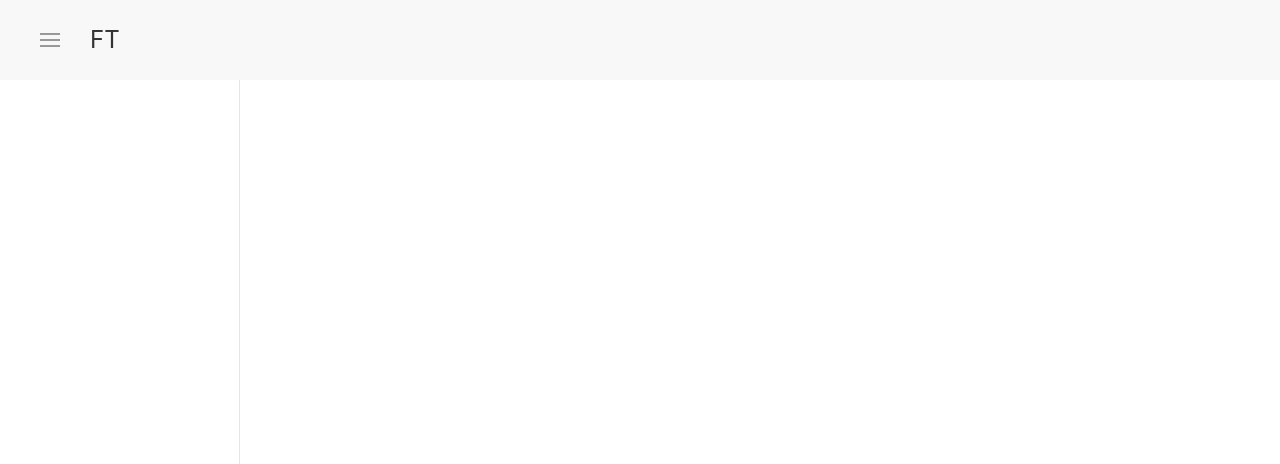
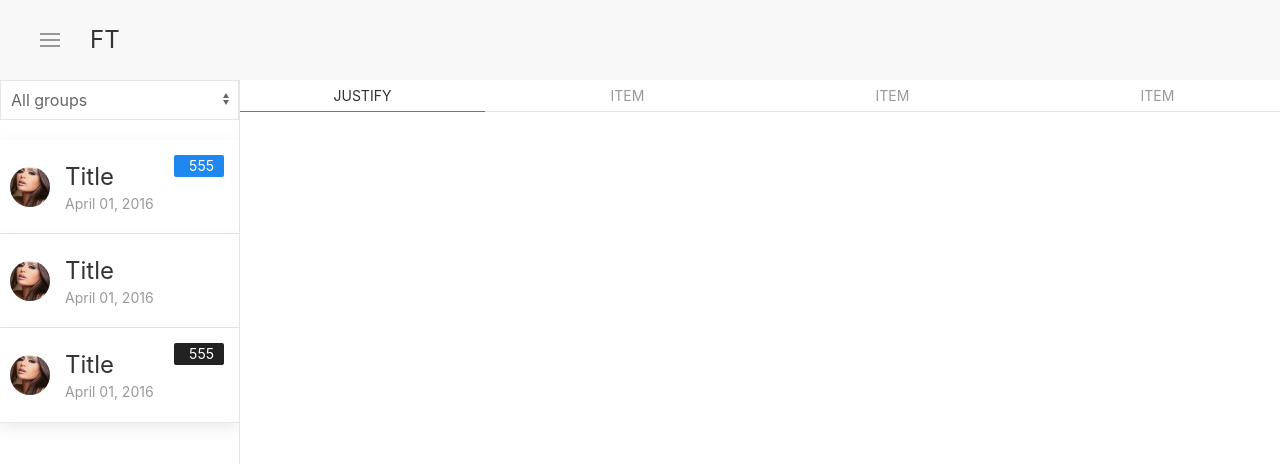
Before and after one commit to YevheniiStepaniuk/YevheniiStepaniuk.github.io, a plain HTML site: page ft/index.html in a window 1280 px wide. Shown: the top 464 px of the page. Drawn offline with nearby package versions, Linux system fonts and the light colour scheme.

Commit message:
my-govnocode (#1)
* my-govnocode

* merged with existing markup

```diff
--- a/ft/index.html
+++ b/ft/index.html
@@ -11,12 +11,13 @@
     <link rel="stylesheet" href="https://cdnjs.cloudflare.com/ajax/libs/uikit/3.0.0-rc.10/css/uikit.min.css" />
     <link rel="stylesheet" href="./style.css" />
 </head>
+
 <body>
     <div uk-sticky class="uk-navbar-container tm-navbar-container uk-active">
         <div class="uk-container uk-container-expand">
             <nav uk-navbar>
-                  <div class="uk-navbar-left">
-                      <a id="sidebar_toggle" class="uk-navbar-toggle" uk-navbar-toggle-icon ></a>
+                <div class="uk-navbar-left ft-nabar">
+                    <a id="sidebar_toggle" class="uk-navbar-toggle" uk-navbar-toggle-icon></a>
                     <a href="#" class="uk-navbar-item uk-logo">
                         FT
                     </a>
@@ -26,17 +27,95 @@
     </div>
 
     <div id="sidebar" class="ft-sidebar-left uk-background-default">
+        <div class="uk-margin">
+            <form>
+                <select class="uk-select">
+                    <option>All groups</option>
+                    <option>Guys</option>
+                    <option>Universe</option>
+                    <option>Geka</option>
+                </select>
+            </form>
+        </div>
+        <div class="uk-card uk-card-default">
+            <div class="uk-card-header">
+                <div class="uk-grid-small uk-flex-middle" uk-grid>
+                    <div class="uk-card-badge uk-label">555</div>
+                    <div class="uk-width-auto">
+                        <img class="uk-border-circle" width="40" height="40" src="images/avatar.jpg">
+                    </div>
+                    <div class="uk-width-expand">
+                        <h3 class="uk-card-title uk-margin-remove-bottom">Title</h3>
+                        <p class="uk-text-meta uk-margin-remove-top">
+                            <time datetime="2016-04-01T19:00">April 01, 2016</time>
+                        </p>
+                    </div>
+                </div>
+            </div>
+        </div>
+        <div class="uk-card uk-card-default">
+            <div class="uk-card-header">
+                <div class="uk-grid-small uk-flex-middle" uk-grid>
+                    <div class="uk-card-badge uk-label uk-background-default">555</div>
+                    <div class="uk-width-auto">
+                        <img class="uk-border-circle" width="40" height="40" src="images/avatar.jpg">
+                    </div>
+                    <div class="uk-width-expand">
+                        <h3 class="uk-card-title uk-margin-remove-bottom">Title</h3>
+                        <p class="uk-text-meta uk-margin-remove-top">
+                            <time datetime="2016-04-01T19:00">April 01, 2016</time>
+                        </p>
+                    </div>
+                </div>
+            </div>
+        </div>
 
+        <div class="uk-card uk-card-default">
+            <div class="uk-card-header">
+                <div class="uk-grid-small uk-flex-middle" uk-grid>
+                    <div class="uk-card-badge uk-label uk-background-secondary">555</div>
+                    <div class="uk-width-auto">
+                        <img class="uk-border-circle" width="40" height="40" src="images/avatar.jpg">
+                    </div>
+                    <div class="uk-width-expand">
+                        <h3 class="uk-card-title uk-margin-remove-bottom">Title</h3>
+                        <p class="uk-text-meta uk-margin-remove-top">
+                            <time datetime="2016-04-01T19:00">April 01, 2016</time>
+                        </p>
+                    </div>
+                </div>
+            </div>
+        </div>
     </div>
     <div class="content-padder content-background">
+        <div>
+            <ul class="uk-child-width-expand" uk-tab>
+                <li class="uk-active">
+                    <a href="#">Justify</a>
+                </li>
+                <li>
+                    <a href="#">Item</a>
+                </li>
+                <li>
+                    <a href="#">Item</a>
+                </li>
+                <li>
+                    <a href="#">Item</a>
+                </li>
+            </ul>
+        </div>
+    </div>
 
     </div>
 
 
-	<script src="https://cdnjs.cloudflare.com/ajax/libs/jquery/3.2.1/jquery.min.js" integrity="sha256-hwg4gsxgFZhOsEEamdOYGBf13FyQuiTwlAQgxVSNgt4=" crossorigin="anonymous"></script>
-  <script src="https://cdnjs.cloudflare.com/ajax/libs/jquery.transit/0.9.12/jquery.transit.min.js" integrity="sha256-rqEXy4JTnKZom8mLVQpvni3QHbynfjPmPxQVsPZgmJY=" crossorigin="anonymous"></script>
+    <script src="https://cdnjs.cloudflare.com/ajax/libs/jquery/3.2.1/jquery.min.js" integrity="sha256-hwg4gsxgFZhOsEEamdOYGBf13FyQuiTwlAQgxVSNgt4="
+        crossorigin="anonymous"></script>
+    <script src="https://cdnjs.cloudflare.com/ajax/libs/jquery.transit/0.9.12/jquery.transit.min.js" integrity="sha256-rqEXy4JTnKZom8mLVQpvni3QHbynfjPmPxQVsPZgmJY="
+        crossorigin="anonymous"></script>
     <script src="https://cdnjs.cloudflare.com/ajax/libs/uikit/3.0.0-rc.10/js/uikit.min.js"></script>
     <script src="https://cdnjs.cloudflare.com/ajax/libs/uikit/3.0.0-rc.10/js/uikit-icons.min.js"></script>
     <script src="./script.js"></script>
 </body>
+
 </html>
--- a/ft/style.css
+++ b/ft/style.css
@@ -5,7 +5,6 @@
     bottom: 0;
     box-sizing: border-box;
     width: 240px !important;
-    padding: 40px 40px 60px 40px;
     border-right: 1px #e5e5e5 solid;
     overflow-y: auto;
 	overflow-x: hidden;
@@ -54,7 +53,6 @@
 @media (min-width: 1400px) {
     .ft-sidebar-left {
         width: 300px !important;
-        padding: 45px 45px 60px 45px
     }
     .ft-sidebar-right {
         left: calc(100% + 60px)
@@ -86,3 +84,7 @@
  background-color: #d1eefe;
  color: #1e87f0;
 }
+
+.uk-card-header {
+    padding-left: 10px;
+}
```
Also changed, not shown: ft/login.html (added, +54 -0 lines), ft/main.html (added, +64 -0 lines), ft/signup.html (added, +58 -0 lines), ft/images/avatar.jpg (added), ft/images/logo.svg (added). Lines whose indentation alone changed are shown as unchanged.
